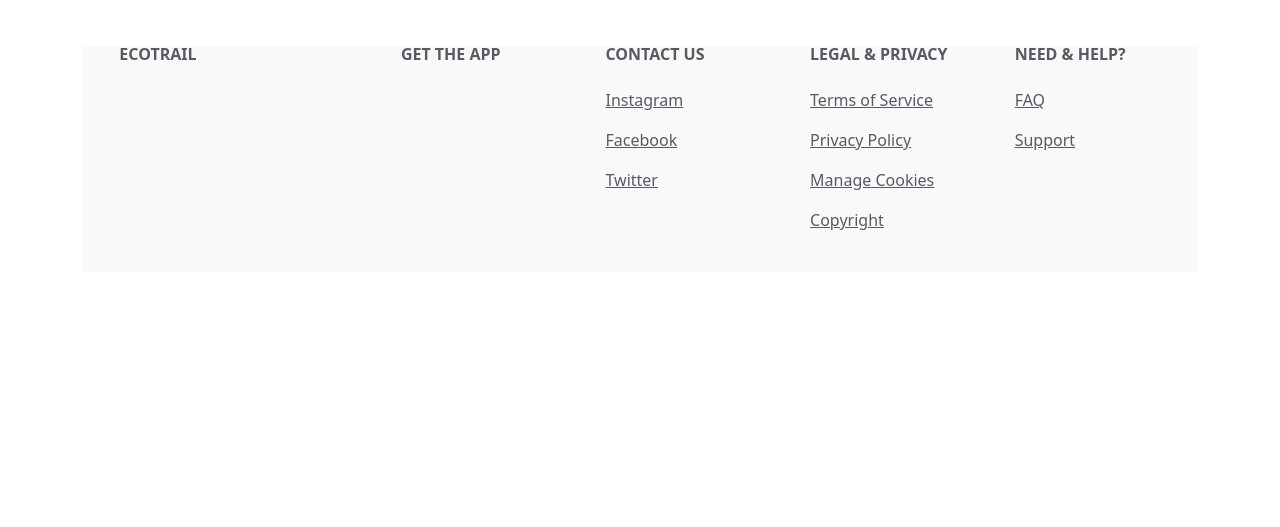
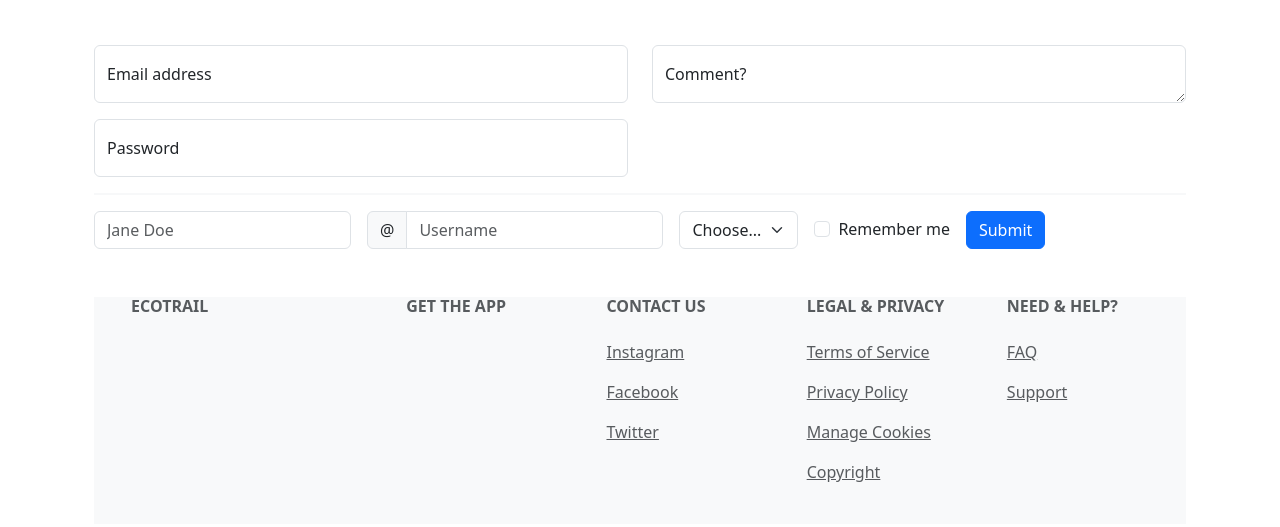
Before and after one commit to PaulaEleni05/EcoTrail-Website, a plain HTML site: page index.html in a window 1280 px wide. Shown: the part 5972-6499 px from the top of the page. Before the commit the page ends 6340 px from the top, so only its background shows below. Drawn offline with nearby package versions, Linux system fonts and the light colour scheme; some icons are missing.

Commit message:
added a form in my website

```diff
--- a/index.html
+++ b/index.html
@@ -20,6 +20,7 @@
           aria-controls="navbarSupportedContent" aria-expanded="false" aria-label="Toggle navigation">
           <span class="navbar-toggler-icon"></span>
         </button>
+
         <div class="collapse navbar-collapse" id="navbarSupportedContent">
           <ul class="navbar-nav me-auto mb-2 mb-lg-0">
             <li class="nav-item">
@@ -279,8 +280,70 @@
       </div>
             <!-- supermarkets end -->
 
+        <!-- Form start -->
+        <div class="container-lg mt-5">
+          <div class="row">
+              <div class="col-md-6">
+                  <form action="">
+                      <div class="form-floating mb-3">
+                          <input type="email" class="form-control"  id="floatingInput" placeholder="name@example.com"/>
+                          <label for="floatingInput">Email address</label>
+                      </div>
+                      <div class="form-floating">
+                          <input type="password" class="form-control" id="floatingPassword" placeholder="Password" />
+                          <label for="floatingPassword">Password</label>
+                      </div>
+                  </form>
+              </div>
+
+              <div class="col-md-6">
+                      <div class="form-floating ">
+                          <textarea class="form-control" placeholder="Leave a comment here" id="floatingTextarea"></textarea>
+                          <label for="floatingTextarea">Comment?</label>
+                      </div>
+              </div>
+          </div>
+
+          <hr class="border border-1 opacity-10 my-3" />
+
+          <form class="row gy-2 gx-3 align-items-center">
+            <div class="col-auto">
+              <label class="visually-hidden" for="autoSizingInput">Name</label>
+              <input type="text" class="form-control" id="autoSizingInput" placeholder="Jane Doe">
+            </div>
+            <div class="col-auto">
+              <label class="visually-hidden" for="autoSizingInputGroup">Username</label>
+              <div class="input-group">
+                <div class="input-group-text">@</div>
+                <input type="text" class="form-control" id="autoSizingInputGroup" placeholder="Username">
+              </div>
+            </div>
+            <div class="col-auto">
+              <label class="visually-hidden" for="autoSizingSelect">Preference</label>
+              <select class="form-select" id="autoSizingSelect">
+                <option selected>Choose...</option>
+                <option value="1">One</option>
+                <option value="2">Two</option>
+                <option value="3">Three</option>
+              </select>
+            </div>
+            <div class="col-auto">
+              <div class="form-check">
+                <input class="form-check-input" type="checkbox" id="autoSizingCheck">
+                <label class="form-check-label" for="autoSizingCheck">
+                  Remember me
+                </label>
+              </div>
+            </div>
+            <div class="col-auto">
+              <button type="submit" class="btn btn-primary">Submit</button>
+            </div>
+          </form>
 
 
+
+
+        <!-- Form end -->
 
 
             <!-- Footer -->
```
